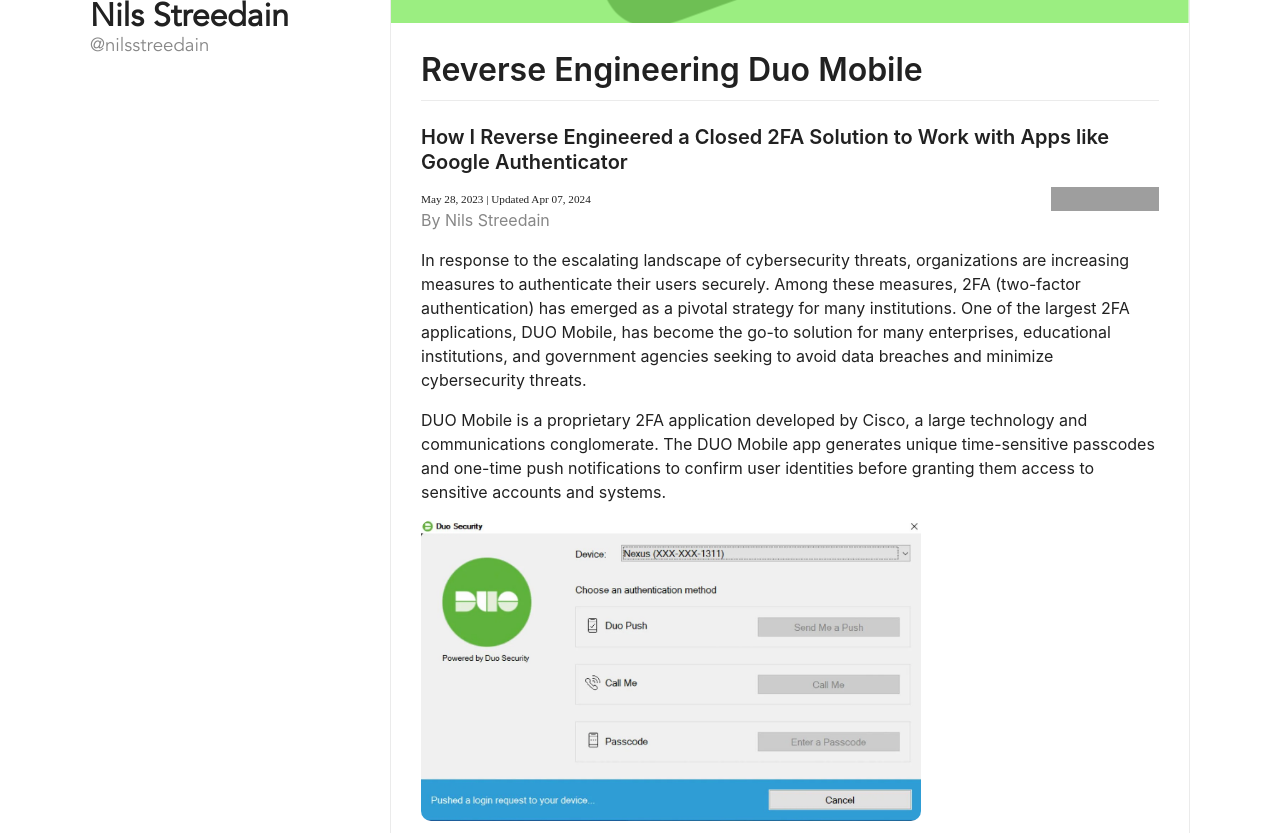
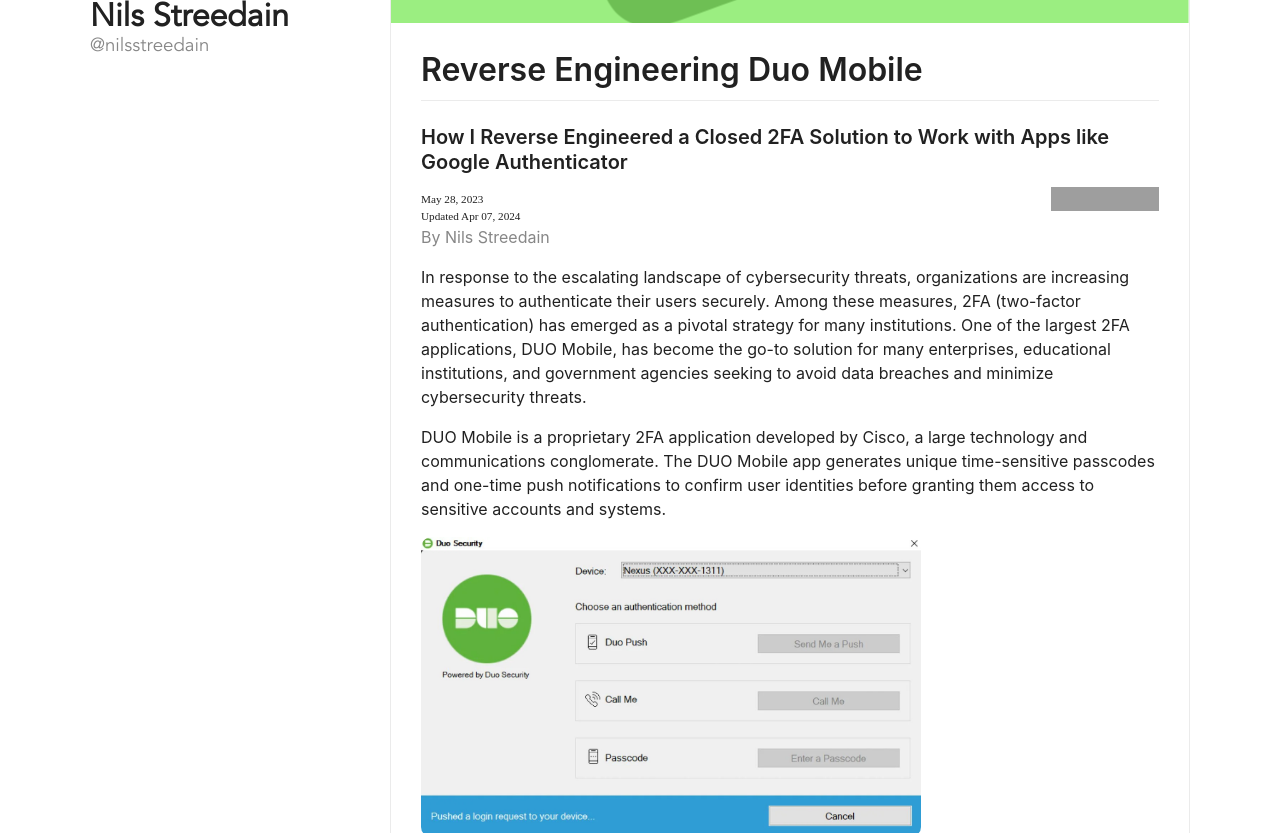
Before and after one commit to nilsstreedain/nilsstreedain.com, a Jekyll site: the page built from blog/_posts/2023-05-28-reverse-engineering-duo-mobile.md, in a window 1280 px wide and 900 px high, scrolled down 301 px, cut to the strip 67-900 px from the top of the window. Built offline with Jekyll 4.4.1, drawn with Linux system fonts in a browser that asks for light colours; grey boxes are pictures that could not be loaded.

Commit message:
Update post.html

```diff
--- a/_layouts/post.html
+++ b/_layouts/post.html
@@ -7,9 +7,9 @@
 	<h3>{{ page.subtitle }}</h2>
     <img alt="Hits" id="viewCounter" src="https://hits.sh/nilsstreedain.com.svg?style=for-the-badge&label=views&extraCount=241&color=212121&labelColor=212121"/>
 	<p id="date">
-        {{ page.date | date: "%b %d, %Y" }}
+        {{ page.date | date: "%b %d, %Y" }}<br>
         {% if page.last_updated %}
-           | Updated {{ page.last_updated | date: "%b %d, %Y" }}
+           Updated {{ page.last_updated | date: "%b %d, %Y" }}
         {% endif %}
 	</p>
     <p id="author-name"><a href="/#nav">By Nils Streedain</a></p>
```
